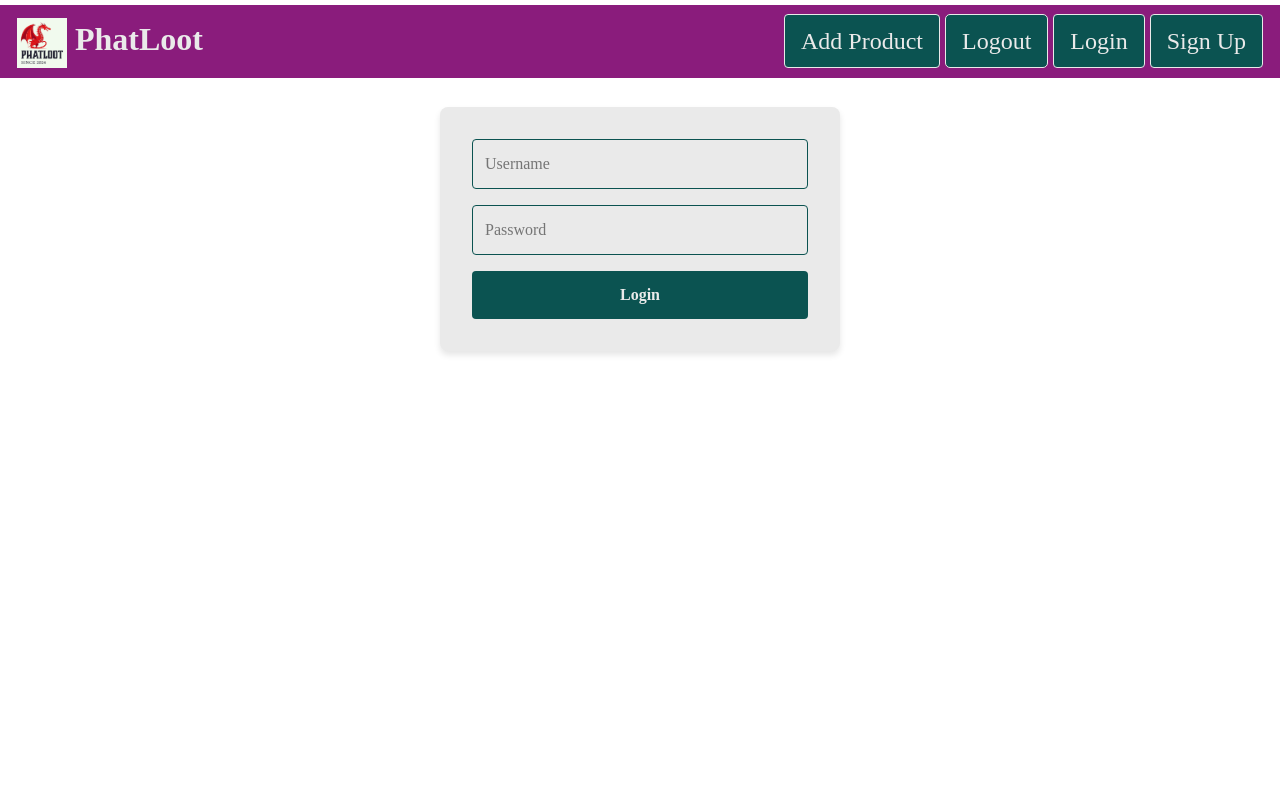
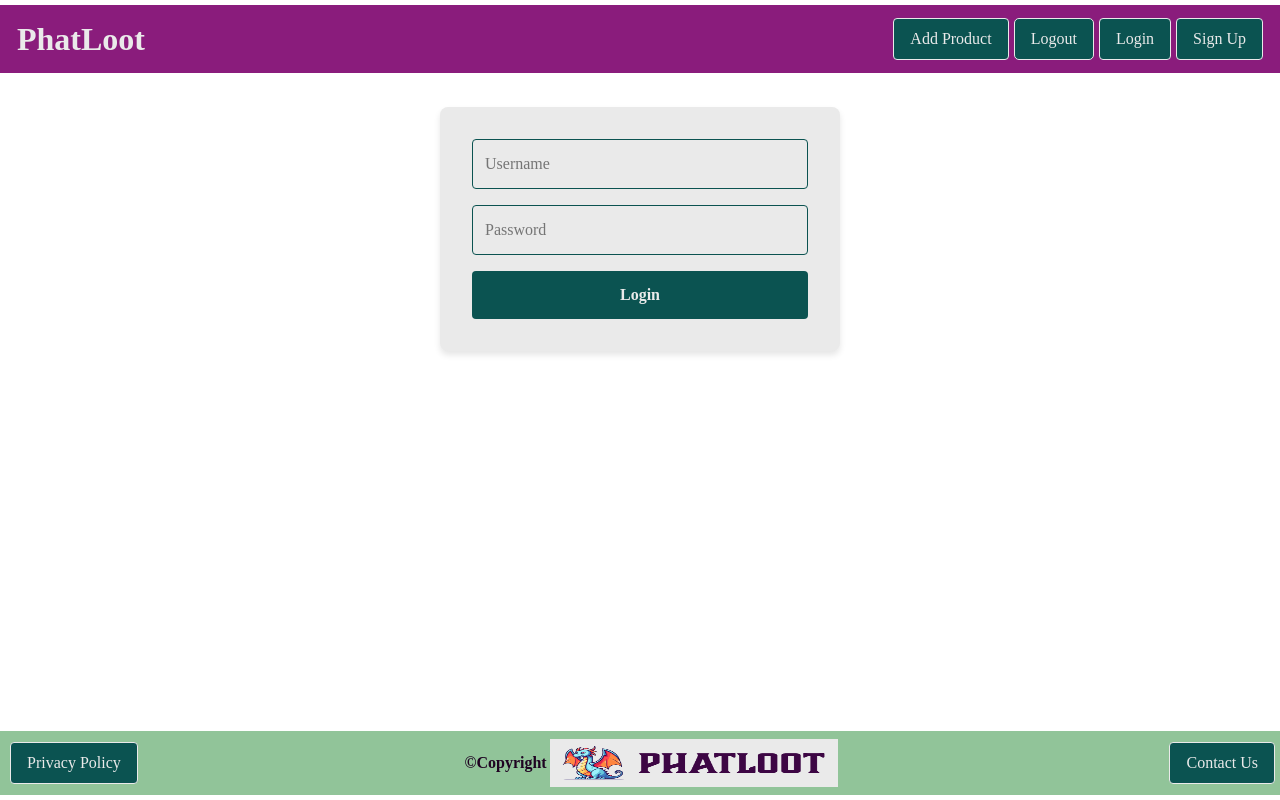
Before and after one commit to h-hovis/phatloot_client_2, an Angular app: page /login in a window 1280 px wide. Built offline with nearby package versions, Linux system fonts and the light colour scheme; a web font is replaced by a local one.

Commit message:
Add app-footer component and update app.component.html and app.component.ts

```diff
--- a/src/app/app.component.html
+++ b/src/app/app.component.html
@@ -6,3 +6,4 @@
 <br>
 <br>
 <router-outlet />
+<app-footer></app-footer>
--- a/src/app/app.component.ts
+++ b/src/app/app.component.ts
@@ -5,13 +5,14 @@ import { NavbarComponent } from "./navbar/navbar.component";
 import { ProductListComponent } from "./product-list/product-list.component";
 import { HomeComponent } from "./home/home.component";
 import { ProductComponent } from "./product/product.component";
+import { FooterComponent } from "./footer/footer.component";
 
 @Component({
     selector: 'app-root',
     standalone: true,
     templateUrl: './app.component.html',
     styleUrls: ['./app.component.css'],
-    imports: [CommonModule, RouterOutlet, NavbarComponent, ProductListComponent, HomeComponent, ProductComponent]
+    imports: [CommonModule, RouterOutlet, NavbarComponent, ProductListComponent, HomeComponent, ProductComponent, FooterComponent]
 })
 export class AppComponent {
   title = 'phatloot_client_2';
--- /dev/null
+++ b/src/app/footer/footer.component.css
@@ -0,0 +1,45 @@
+.card-footer {
+  display: flex;
+  max-height: 4rem;
+  justify-content: space-between;
+  align-items: center;
+  font-weight: 400;
+  background-color: #91c499;
+  color: #eaeaea;
+  margin-top: 5px;
+  margin-bottom: 5px;
+  padding: 5px;
+}
+
+p {
+  font-size: 1rem;
+  display: flex;
+  font-weight: bold;
+  color: #1f0322;
+  margin-top: 10px;
+  margin-bottom: 10px;
+  padding: 0.5rem 1rem;
+  justify-content: space-between;
+  align-items: center;
+}
+
+.brand-img {
+  max-height: 3rem;
+  max-width: 18rem;
+  margin-left: 3px;
+  margin-top: 10px;
+  margin-bottom: 10px;
+}
+
+button {
+  margin-left: 5px;
+  border: 1px solid #eaeaea;
+  border-radius: 4px;
+  font-size: 1rem;
+  font-weight: 400;
+  padding: 0.5rem 1rem;
+  background-color: #0b5351;
+  color: #eaeaea;
+  cursor: pointer;
+  transition: background-color 0.3s;
+}
--- /dev/null
+++ b/src/app/footer/footer.component.html
@@ -0,0 +1,12 @@
+<div class="card-footer fixed-bottom">
+  <button>
+    Privacy Policy
+  </button>
+<p>
+©Copyright
+<img class="brand-img" src="../assets/img/main-phatloot-logo.png" alt="" width="300" height="50">
+</p>
+<button>
+  Contact Us
+</button>
+</div>
--- a/src/app/login/login.component.ts
+++ b/src/app/login/login.component.ts
@@ -20,8 +20,8 @@ export class LoginComponent {
   constructor(private authService: AuthenticationService, private router: Router) {}
 
   login() {
+    const username = this.loginForm.value.username;
     const password = this.loginForm.value.password;
-    const username = this.loginForm.value.username;
 
     this.authService.login(username, password).subscribe({
       next: (res: any) => {
--- a/src/app/navbar/navbar.component.css
+++ b/src/app/navbar/navbar.component.css
@@ -3,7 +3,6 @@
   justify-content: space-between;
   align-items: center;
   font-weight: 400;
-  /* font-style: normal; */
   background-color: #8a1c7c;
   color: #eaeaea;
   margin-top: 5px;
@@ -18,7 +17,7 @@
 }
 
 #home-link {
-  font-size: 1.5rem;
+  font-size: 1rem;
   color: #eaeaea;
 }
 
@@ -26,7 +25,7 @@
   margin-left: 5px;
   border: 1px solid #eaeaea;
   border-radius: 4px;
-  font-size: 1.5rem;
+  font-size: 1rem;
   font-weight: 400;
   padding: 0.5rem 1rem;
   background-color: #0b5351;
@@ -39,7 +38,7 @@
   margin-left: 5px;
   border: 1px solid #eaeaea;
   border-radius: 4px;
-  font-size: 1.5rem;
+  font-size: 1rem;
   font-weight: 400;
   padding: 0.5rem 1rem;
   background-color: #0b5351;
@@ -52,7 +51,7 @@
   margin-left: 5px;
   border: 1px solid #eaeaea;
   border-radius: 4px;
-  font-size: 1.5rem;
+  font-size: 1rem;
   font-weight: 400;
   padding: 0.5rem 1rem;
   background-color: #0b5351;
@@ -65,7 +64,7 @@
   margin-left: 5px;
   border: 1px solid #eaeaea;
   border-radius: 5px;
-  font-size: 1.5rem;
+  font-size: 1rem;
   font-weight: 400;
   padding: 0.5rem 1rem;
   background-color: #0b5351;
--- a/src/app/navbar/navbar.component.html
+++ b/src/app/navbar/navbar.component.html
@@ -1,7 +1,6 @@
 <nav class="navbar fixed-top navbar-expand-lg">
   <div class="container-fluid">
     <a class="navbar-brand" >
-      <img class="brand-img" src="../assets/img/logo-png.png" alt="" width="50" height="50">
       PhatLoot</a>
     <div>
 
```
Also changed, not shown: src/app/footer/footer.component.ts (added, +12 -0 lines), 1 other file (tests, documents, lock files or other folders).
